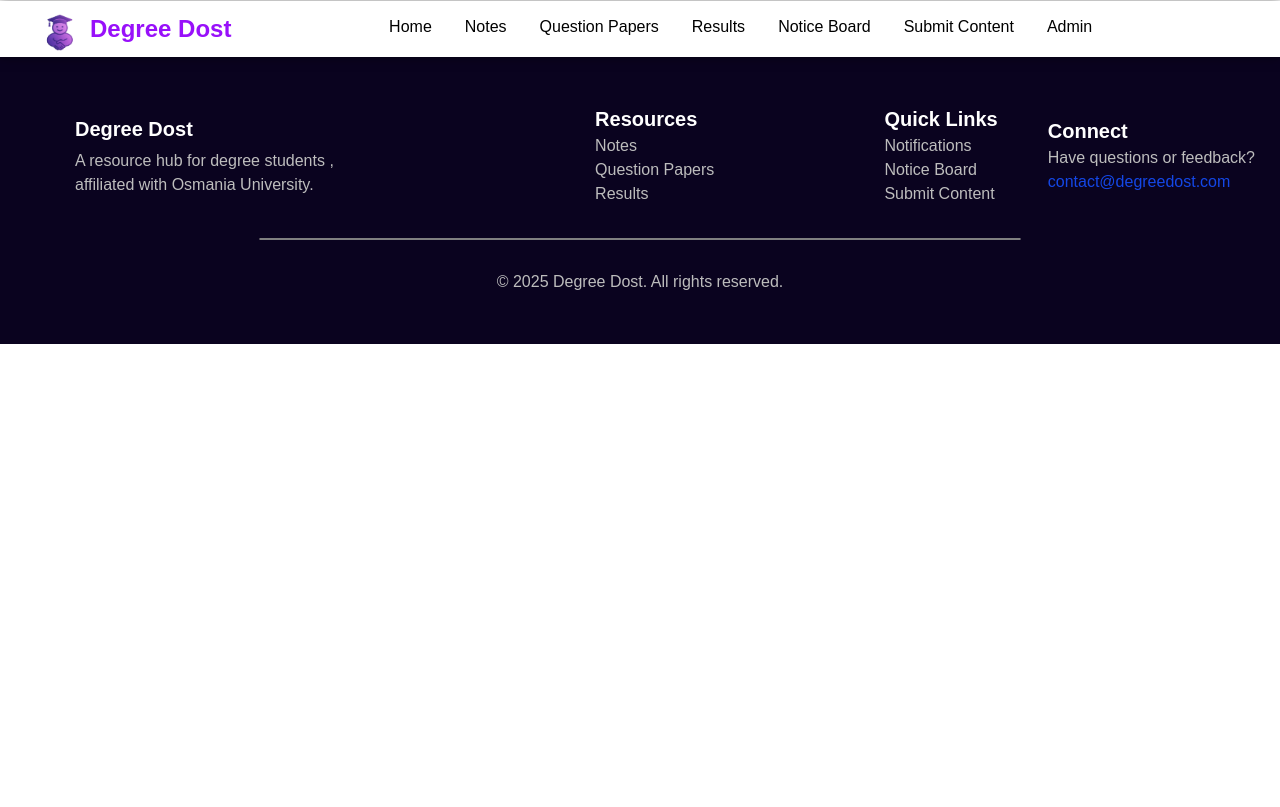
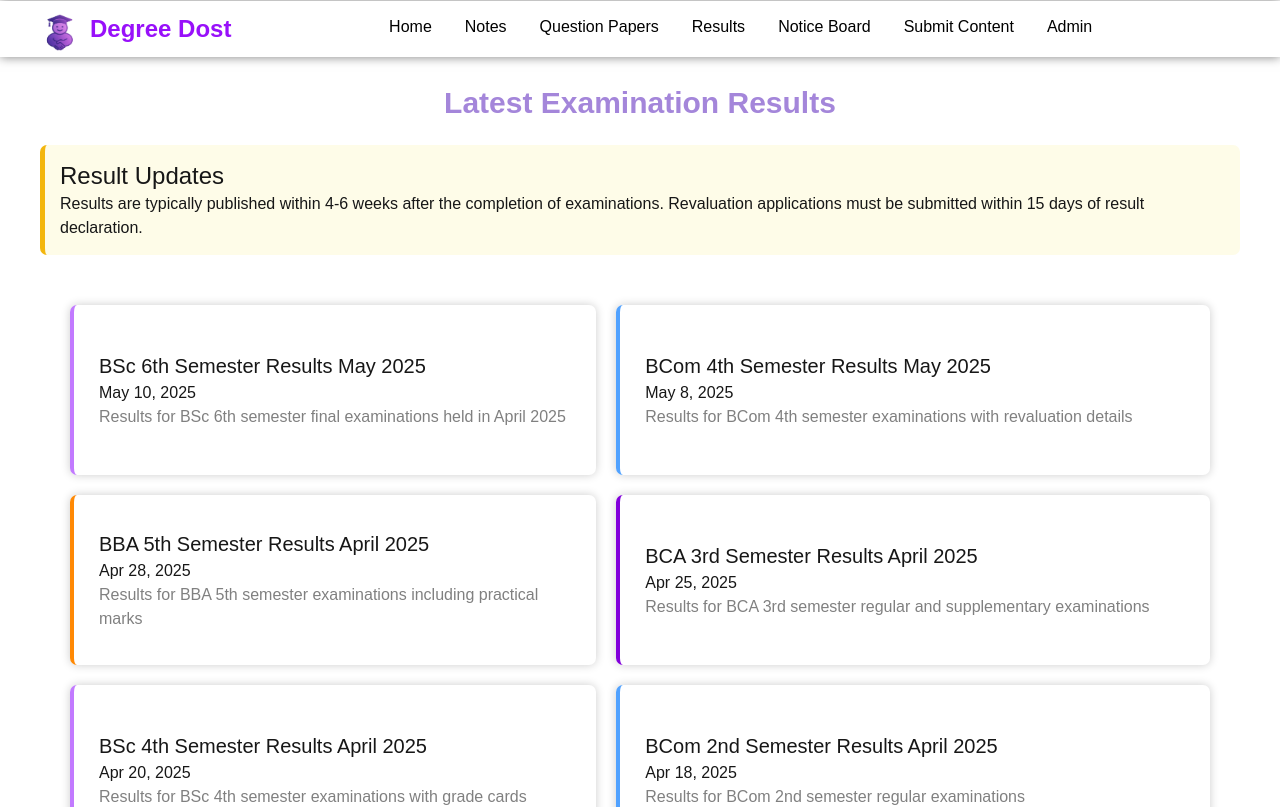
Before and after one commit to Aditya44234/Degree-Dost, a Next.js app: page /Results in a window 1280 px wide. Shown: the top 807 px of the page. Built offline with nearby package versions, Linux system fonts and the light colour scheme.

Commit message:
Results Section added

```diff
--- a/app/Notes/page.js
+++ b/app/Notes/page.js
@@ -1,6 +1,5 @@
 "use client";
 import React, { useState } from "react";
-// import "./styles.css"; // Import the CSS file
 
 const pdfData = {
   BSc: {
--- a/app/Results/page.js
+++ b/app/Results/page.js
@@ -4,8 +4,107 @@ import React from 'react'
 const page = () => {
   return (
    <div>
-      {/*Navbar Section */}
-     <h1>This is Results</h1>
+
+    <div id="results">
+
+     <div className="heading">Latest Examination Results</div>
+
+     <div id="updateBox">
+      <h1 className="updateHeading1 text-2xl">Result Updates</h1>
+      <h1 className="updateHeading2">Results are typically published within 4-6 weeks after the completion of examinations. Revaluation applications must be submitted within 15 days of result declaration.</h1>
+     </div>
+
+     <div id="resultBoxes">
+
+      <div className="first">
+        {/* Box---1 */}
+         <div className="resultBox border-l-[4px] border-purple-400">
+
+          <div className="resultHeading">BSc 6th Semester Results May 2025</div>
+          <div className="date">May 10, 2025</div>
+          <div className="resultInfo">Results for BSc 6th semester final examinations held in April 2025</div>
+
+         </div>
+
+        {/* Box---2 */}
+         <div className="resultBox border-l-[4px] border-orange-400">
+
+          <div className="resultHeading">BBA 5th Semester Results April 2025</div>
+          <div className="date">Apr 28, 2025</div>
+          <div className="resultInfo">Results for BBA 5th semester examinations including practical marks</div>
+
+         </div>
+
+         <div className="resultBox border-l-[4px] border-purple-400">
+        {/* Box---3 */}
+
+          <div className="resultHeading">BSc 4th Semester Results April 2025</div>
+          <div className="date">Apr 20, 2025</div>
+          <div className="resultInfo">Results for BSc 4th semester examinations with grade cards</div>
+
+         </div>
+
+         <div className="resultBox border-l-[4px] border-orange-400">
+        {/* Box---4 */}
+
+          <div className="resultHeading">BBA 1st Semester Results April 2025</div>
+          <div className="date">Apr 15, 2025</div>
+          <div className="resultInfo">Results for BBA 1st semester examinations for all specializations</div>
+
+         </div>
+
+
+
+
+      </div>
+
+      <div className="second">
+        <div className="resultBox border-l-[4px] border-blue-400">
+        {/* Box---5 */}
+
+          <div className="resultHeading">BCom 4th Semester Results May 2025</div>
+          <div className="date">May 8, 2025</div>
+          <div className="resultInfo">Results for BCom 4th semester examinations with revaluation details</div>
+
+         </div>
+
+         <div className="resultBox border-l-[4px] border-purple-700">
+        {/* Box---6 */}
+
+          <div className="resultHeading">BCA 3rd Semester Results April 2025</div>
+          <div className="date">Apr 25, 2025</div>
+          <div className="resultInfo">Results for BCA 3rd semester regular and supplementary examinations</div>
+
+         </div>
+
+         <div className="resultBox border-l-[4px] border-blue-400">
+        {/* Box---7 */}
+
+          <div className="resultHeading">BCom 2nd Semester Results April 2025</div>
+          <div className="date">Apr 18, 2025</div>
+          <div className="resultInfo">Results for BCom 2nd semester regular examinations</div>
+
+         </div>
+
+         <div className="resultBox border-l-[4px] border-purple-400">
+        {/* Box---8 */}
+
+
+          <div className="resultHeading">BCA 5th Semester Results March 2025</div>
+          <div className="date">Mar 30, 2025</div>
+          <div className="resultInfo">Results for BCA 5th semester examinations with project evaluation marks BCA</div>
+
+         </div>
+
+
+
+      </div>
+
+
+     </div>
+
+
+    </div>
 
     </div>
   )
--- a/app/layout.js
+++ b/app/layout.js
@@ -2,6 +2,7 @@ import { Geist, Geist_Mono } from "next/font/google";
 import "./globals.css";
 import "./notes.css";
 import "./mobile.css";
+import "./results.css";
 
 import Header from '@/Components/Header'
 import NewsLetter from "@/Components/NewsLetter";
--- a/app/notes.css
+++ b/app/notes.css
@@ -16,7 +16,7 @@
 }
 
 .container {
-  font-family: Arial, sans-serif;
+  /* font-family: Arial, sans-serif; */
   text-align: center;
   padding: 10px;
   margin: auto;
--- /dev/null
+++ b/app/results.css
@@ -0,0 +1,124 @@
+
+
+
+
+
+
+#results{
+    padding: 30px 40px;
+    margin-top: 30px;
+    position: relative;
+
+
+}
+
+.heading{
+    text-align: center;
+    margin: 20px 13px;
+    font-size: 30px;
+    font-weight: 700;
+    color: #a486da;
+}
+
+
+#resultBoxes{
+    padding: 30px 10px;
+    margin: 20px;
+    position: relative;
+}
+
+#updateBox{
+    background-color: #fefce8;
+    padding: 15px 15px;
+    border-radius: 7px;
+    border-left: 5px solid rgb(243, 182, 14);
+}
+
+#resultBoxes{
+    display: flex;
+    gap: 20px;
+    justify-content: space-between;
+    align-items: center;
+}
+
+.first,.second{
+    display: flex;
+    flex-direction: column;
+    align-items: start;
+    justify-content: space-between;
+    gap: 20px;
+}
+
+.resultBox{
+    width: 100%;
+    height: 170px;
+    padding: 2px 25px;
+    display: flex;
+    align-items: start;
+    justify-content:center;
+    flex-direction: column;
+    border-radius: 7px;
+    box-shadow: 0px 0px 10px rgba(0, 0, 0, 0.2);
+    cursor: pointer;
+    transition: all 0.4s ease-in-out;
+
+}
+.resultBox .resultHeading{
+    font-size: 20px;
+    font-weight: 500;
+
+}
+.resultBox .resultInfo{
+    color: grey;
+
+
+}
+
+
+
+
+.resultBox:hover{
+    scale: 1.02;
+    box-shadow: 0px 0px 10px rgba(0, 0, 0, 0.3);
+
+
+}
+
+
+
+
+
+@media screen  and (max-width:430px){
+
+
+    #results{
+    padding: 30px 20px;
+    margin-top: 30px;
+    position: relative;
+
+
+}
+
+    #resultBoxes{
+        flex-direction: column;
+        align-items: start;
+        padding-left: 20px;
+
+
+
+
+    }
+
+    .resultBox{
+        width: 130%;
+        height: 190px;
+
+    }
+
+
+    .first,.second{
+        align-items: center;
+    }
+
+
+}
```
